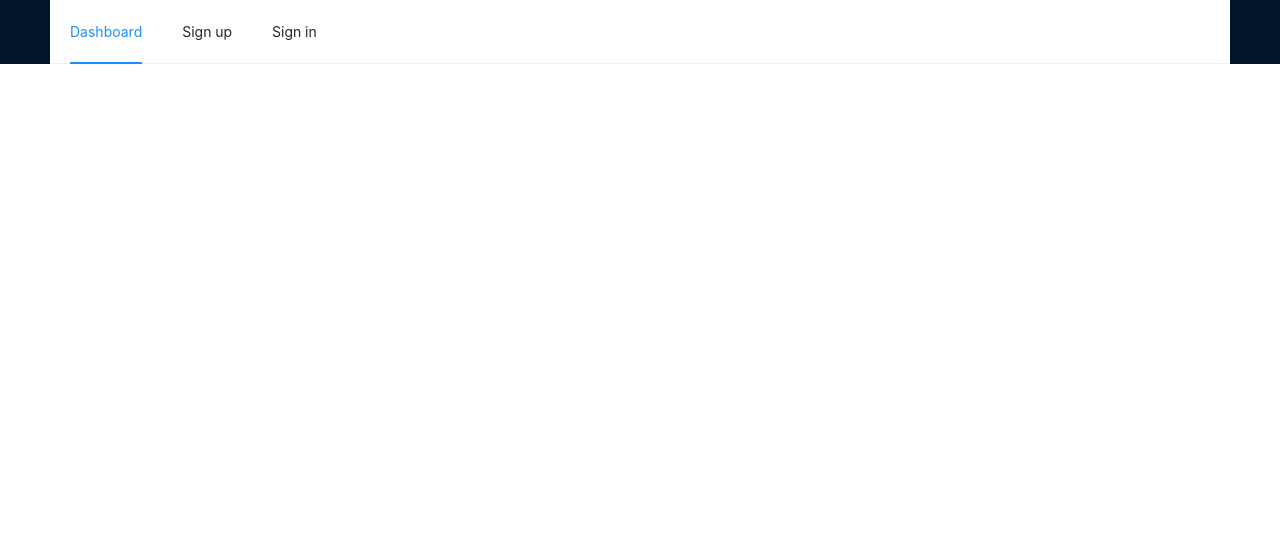
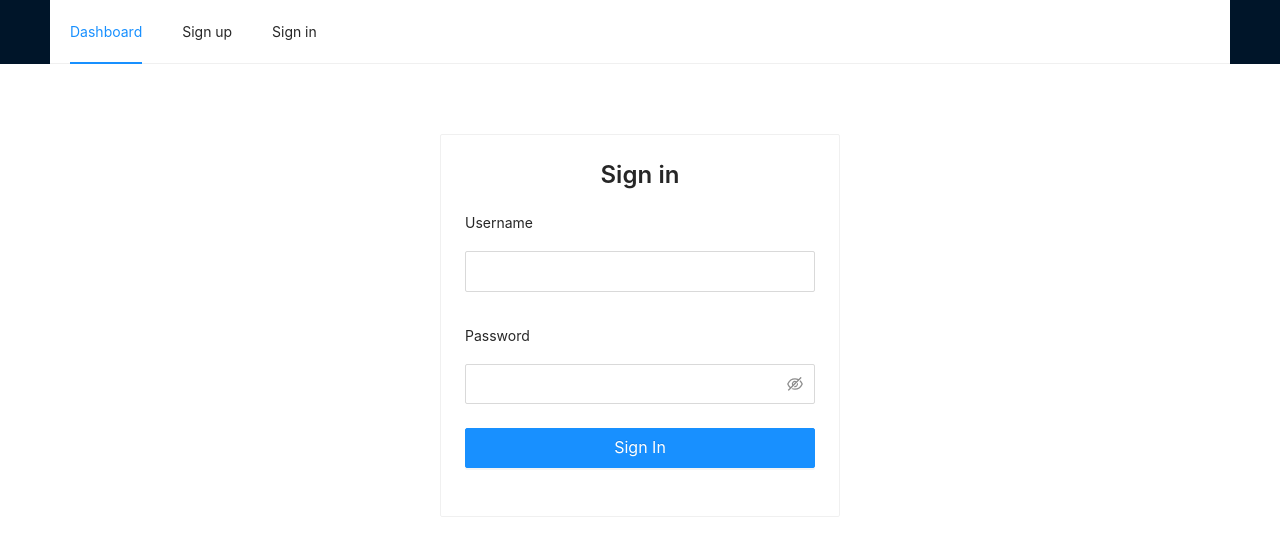
Before and after one commit to Realtime-Chat-Application/client, a React (Create React App) app: page /chat-room in a window 1280 px wide. Shown: the top 556 px of the page. Built offline with nearby package versions, Linux system fonts and the light colour scheme; no server answers.

Commit message:
sign in ui & mock data

```diff
--- a/src/App.js
+++ b/src/App.js
@@ -1,13 +1,10 @@
 import './App.css';
-import io from 'socket.io-client';
 import {
   BrowserRouter as Router,
   Switch,
   Route,
 } from 'react-router-dom';
 import MainPage from './views/main/main';
-
-const socket = io.connect('http://localhost:3001');
 
 function App() {
   return (
--- /dev/null
+++ b/src/data/functions/getuser.js
@@ -0,0 +1,7 @@
+import users from "../users";
+
+const getuserData = async (props) => {
+  return users.find(user => user.username === props.username && user.password === props.password);
+}
+
+export default  getuserData;
--- /dev/null
+++ b/src/data/users.js
@@ -0,0 +1,20 @@
+const users = [
+  {
+    username: 'asitha',
+    password: '123'
+  },
+  {
+    username: 'kamal',
+    password: '123'
+  },
+  {
+    username: 'a',
+    password: '123'
+  },
+  {
+    username: 'e',
+    password: '123'
+  }
+]
+
+export default  users;
--- a/src/views/chat/chat.js
+++ b/src/views/chat/chat.js
@@ -2,7 +2,7 @@ import React from "react";
 import { Card, Typography, Col } from 'antd';
 
 const ChatPage = () => {
-
+  console.log(JSON.parse(localStorage.getItem('userdata')));
   return (
     <Card className="chat-contatiner">
       <Col style={{ textAlign: 'center' }}>
--- a/src/views/main/main.js
+++ b/src/views/main/main.js
@@ -32,7 +32,7 @@ const MainPage = () => {
             <Link to="/signup">Sign up</Link>
           </Menu.Item>
           <Menu.Item key="signup">
-            <Link to="/signin">Sign in</Link>
+            <Link to="/chat-room">Sign in</Link>
           </Menu.Item>
         </Menu>
       </Header>
@@ -42,8 +42,7 @@ const MainPage = () => {
         >
           <Switch>
             <Route path="/" exact>{null}</Route>
-            <Route path="/signin"><SignInPage /></Route>
-            <Route path="/chat"><ChatPage /></Route>
+            <Route path="/chat-room"><SignInPage /></Route>
           </Switch>
         </Content>
       </Layout>
--- a/src/views/signIn/signIn.js
+++ b/src/views/signIn/signIn.js
@@ -1,20 +1,36 @@
-import React from "react";
-import { Card, Row, Form , Input, Checkbox, Button, Typography, Col } from 'antd';
-import {
-  useHistory, useLocation,
-} from 'react-router-dom';
+import React, { useState } from "react";
+import { Card, Row, Form , Input, Checkbox, Button, Typography, Col, message } from 'antd';
+import io from 'socket.io-client';
 import './signIn.scss';
+import ChatPage from "../chat/chat";
+import getuserData from "../../data/functions/getuser";
+
+const socket = io.connect('http://localhost:3002');
 
 const SignInPage = () => {
-  const history = useHistory();
-  const location = useLocation();
+  const [form] = Form.useForm();
+  const [userLoged, setUserLoged] = useState(false);
 
-  const { from } = location.state || { from: { pathname: '/chat' } };
-
-  const onSignIn = () => {
-    history.replace(from, { from: 'chat' });
+  const onSignIn = async (values) => {
+    message.loading('Please wait..')
+    await getuserData(values).then((res) => {
+      if (res) {
+        localStorage.setItem('userdata', JSON.stringify({username: values.username, loged: true}));
+        setUserLoged(true);
+        socket.emit('join_room', res.username);
+        message.destroy();
+        message.success(`Welcome ${res.username}`);
+      } else {
+        message.destroy();
+        message.error('Invalid login details');
+      }
+    });
   }
   return (
+    <>
+      {userLoged ? (
+        <ChatPage />
+      ) : (
         <Row>
           <Card className="form-container">
             <Col style={{ textAlign: 'center' }}>
@@ -27,6 +43,7 @@ const SignInPage = () => {
               hideRequiredMark
               size="large"
               onFinish={onSignIn}
+              form={form}
             >
               <Form.Item
                 label="Username"
@@ -53,14 +70,6 @@ const SignInPage = () => {
               >
                 <Input.Password />
               </Form.Item>
-
-          <Form.Item
-            name="remember"
-            valuePropName="checked"
-          >
-            <Checkbox>Remember me</Checkbox>
-          </Form.Item>
-
               <Form.Item>
                 <Button className="form-btn" type="primary" htmlType="submit">
                   Sign In
@@ -69,6 +78,8 @@ const SignInPage = () => {
             </Form>
           </Card>
         </Row>
+      )}
+    </>
   );
 }
 
```
Also changed, not shown: 1 other file (tests, documents, lock files or other folders). Lines whose indentation alone changed are shown as unchanged.
